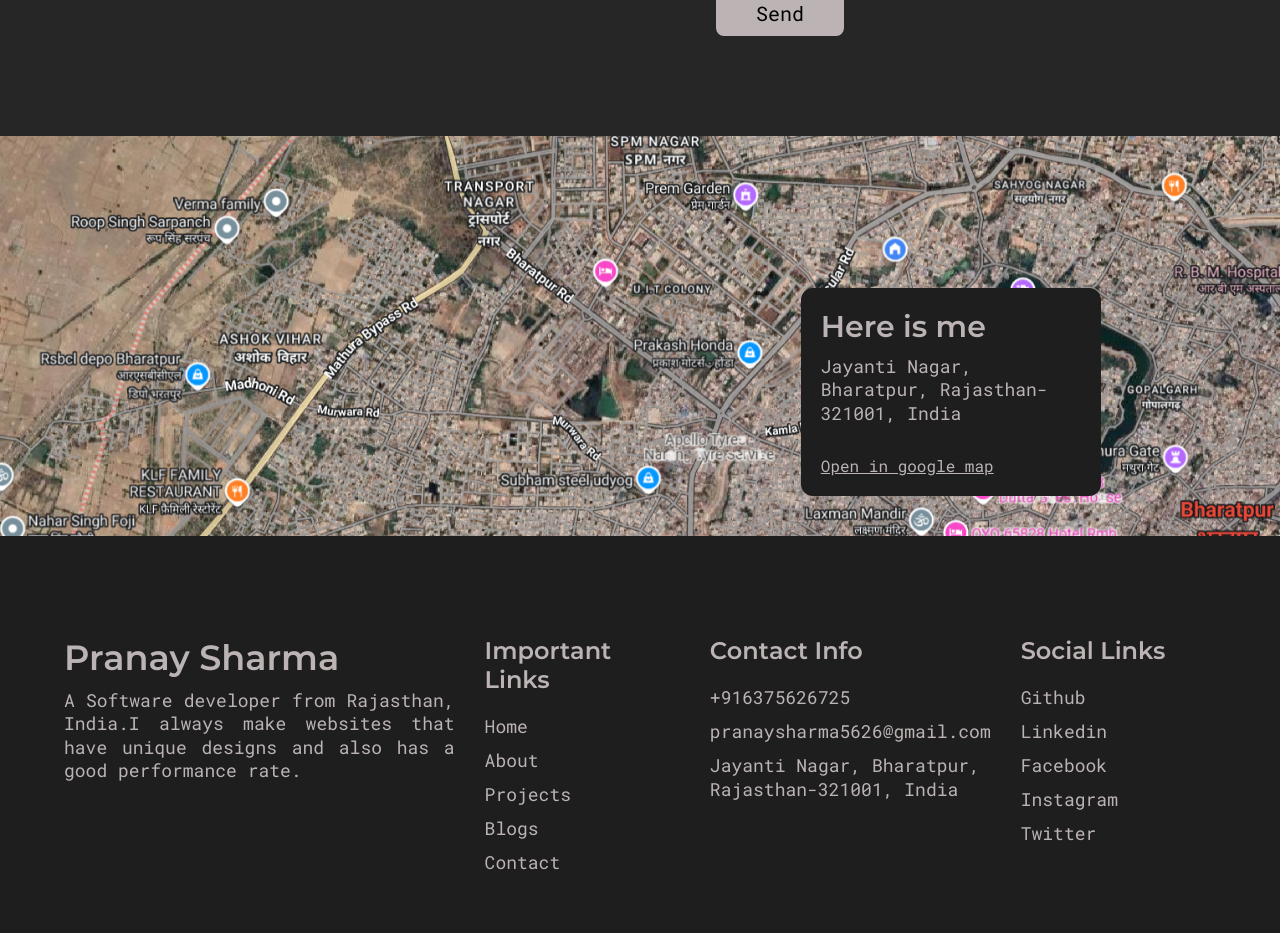
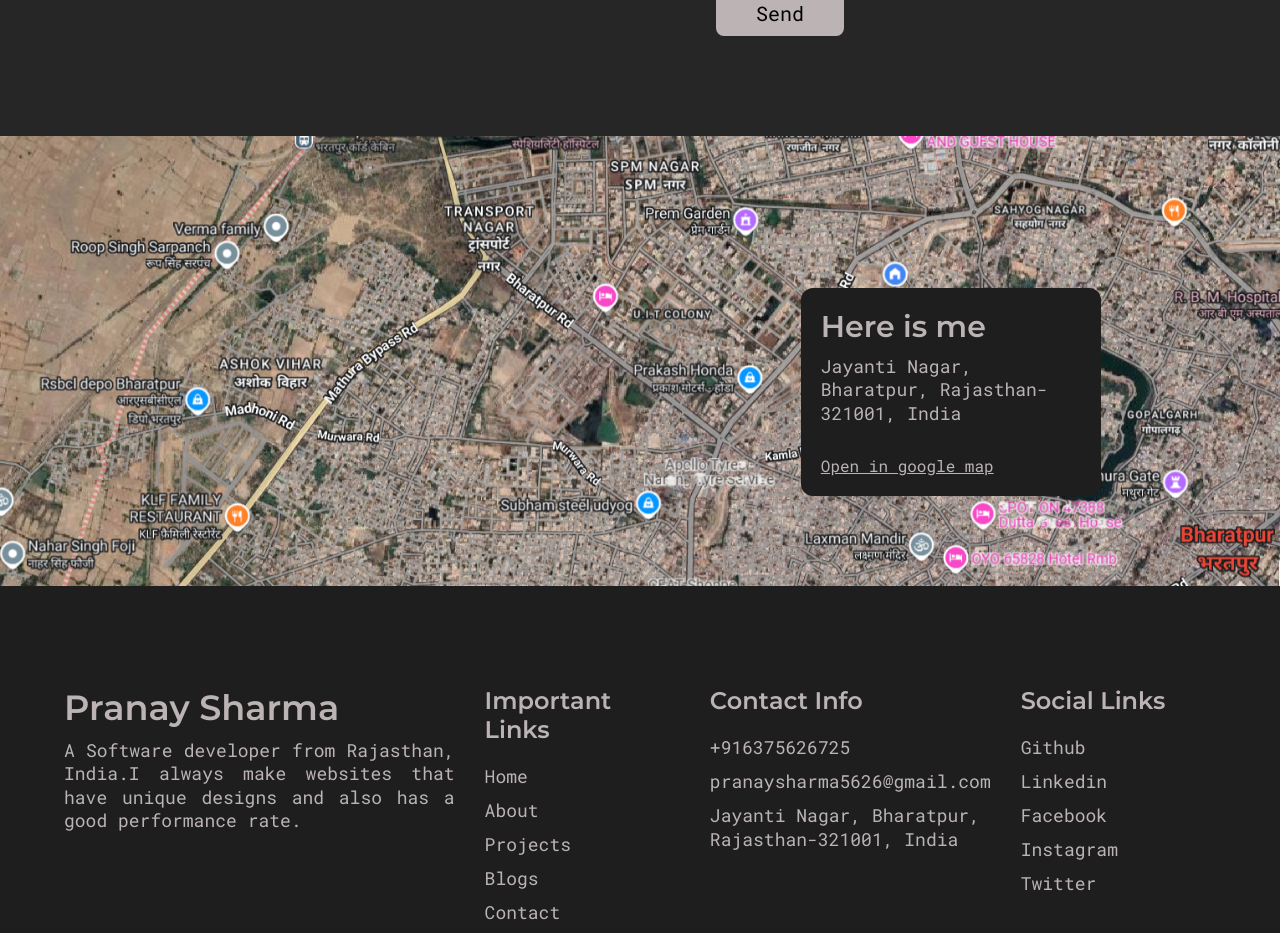
Before and after one commit to Brahamanbtp/react-portfolio, a React (Create React App) app: page /contact in a window 1280 px wide. Shown: the part 801-1734 px from the top of the page. Built offline with nearby package versions, Linux system fonts and the light colour scheme.

Commit message:
update min-height

```diff
--- a/src/components/Map.js
+++ b/src/components/Map.js
@@ -7,7 +7,7 @@ const MapStyles = styled.div`
   background: url(${MapImg}) no-repeat;
   background-position: center;
   background-size: cover;
-  min-height: 400px;
+  min-height: 450px;
   .container {
     position: relative;
     min-height: 400px;
```
